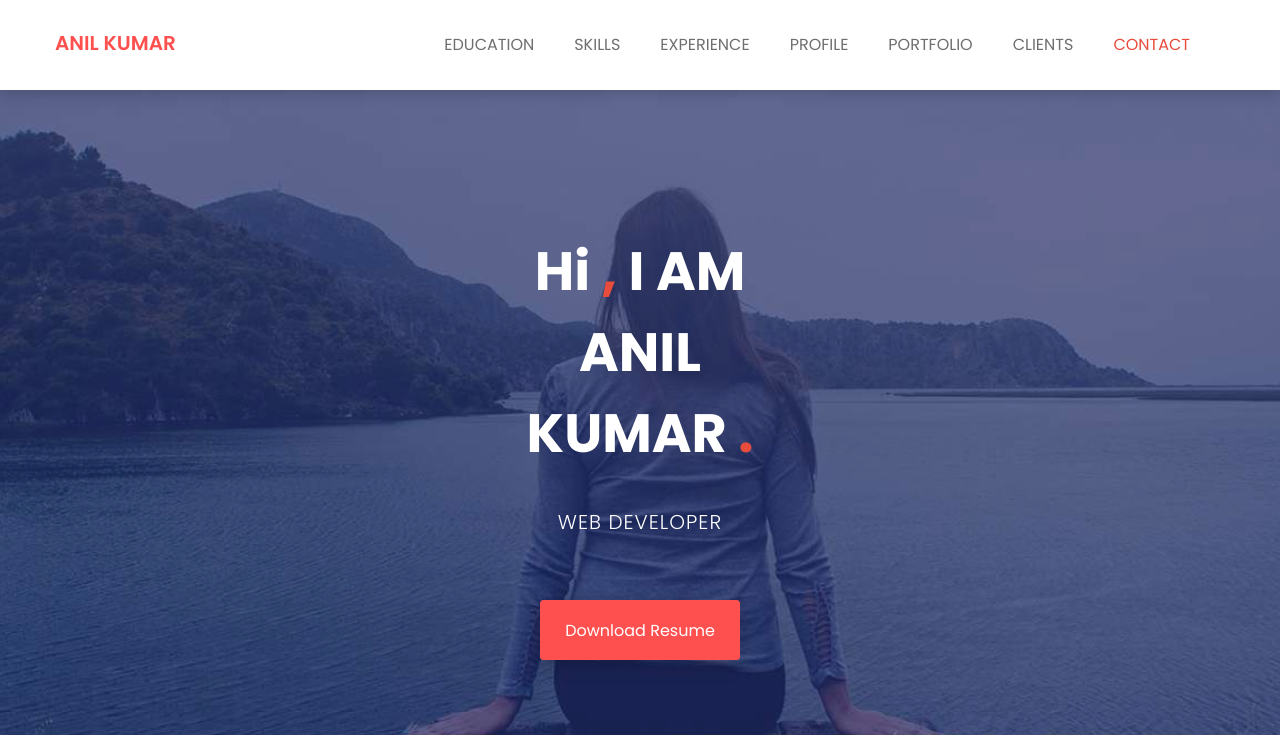
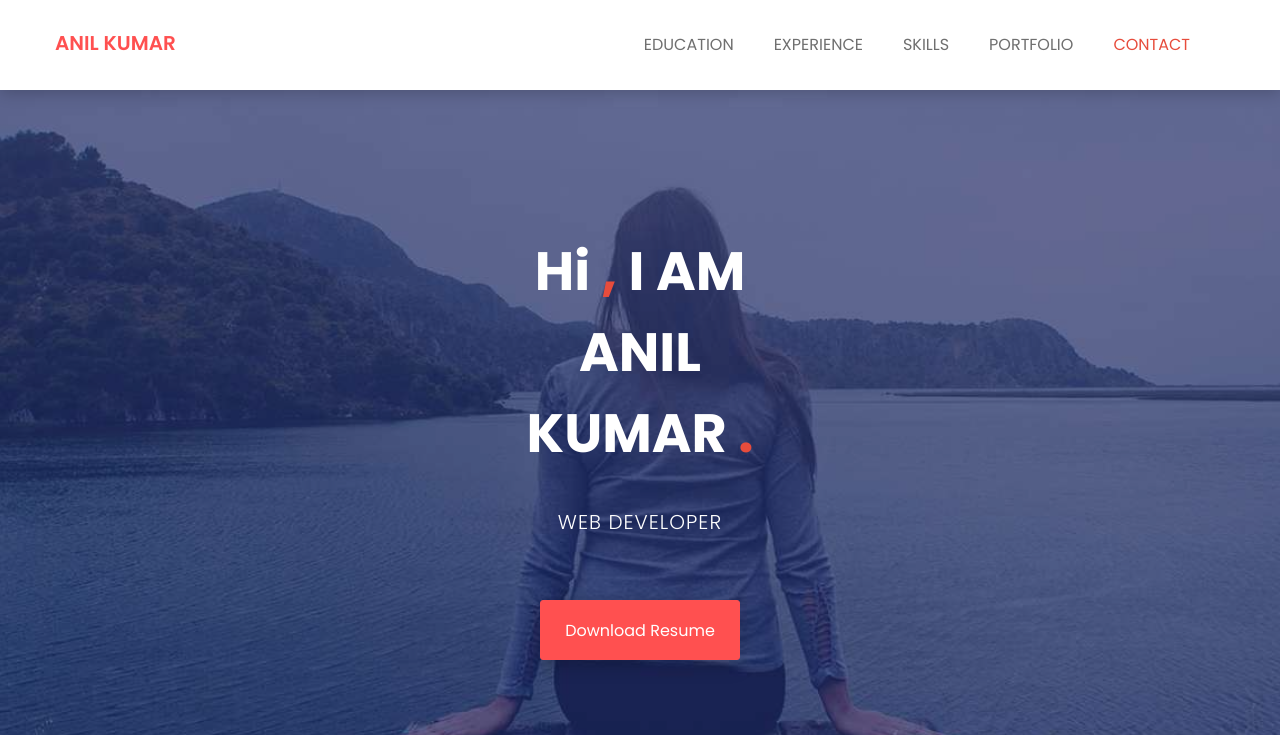
Before and after one commit to Anilpandiya/anilpandiya.github.io, a plain HTML site: page index.html in a window 1280 px wide. Shown: the top 735 px of the page. Drawn offline with nearby package versions, Linux system fonts and the light colour scheme; files whose address does not match are found by name.

Commit message:
24/9 cloned in office doc folder
-- added all assets
-- edited header navigation
-- commented profile & clients part

```diff
--- a/index.html
+++ b/index.html
@@ -82,11 +82,11 @@
 			                <ul class="nav navbar-nav navbar-right" data-in="fadeInDown" data-out="fadeOutUp">
 			                <li class=" smooth-menu active"></li>
 			                    <li class="smooth-menu"><a href="#education">education</a></li>
-			                    <li class="smooth-menu"><a href="#skills">skills</a></li>
+			                    <!-- <li class="smooth-menu"><a href="#skills">skills</a></li> -->
 			                    <li class="smooth-menu"><a href="#experience">experience</a></li>
-			                    <li class="smooth-menu"><a href="#profiles">profile</a></li>
+			                    <li class="smooth-menu"><a href="#profiles">skills</a></li>
 			                    <li class="smooth-menu"><a href="#portfolio">portfolio</a></li>
-			                    <li class="smooth-menu"><a href="#clients">clients</a></li>
+			                    <!-- <li class="smooth-menu"><a href="#clients">clients</a></li> -->
 			                    <li class="smooth-menu"><a href="#contact">contact</a></li>
 			                </ul><!--/.nav -->
 			            </div><!-- /.navbar-collapse -->
@@ -153,7 +153,7 @@
 									<div class="col-sm-3">
 										<div class="single-about-add-info">
 											<h3>website</h3>
-											<p>www.brownsine.com</p>
+											<p>www.anilpandiya.github.io</p>
 										</div>
 									</div>
 								</div>
```
Also changed, not shown: assets/download/browney.txt (deleted), assets/images/Experience/CapG_logo.png (added), assets/images/Experience/ibm_logo.png (added), assets/images/Experience/ibm_logo2.png (added), assets/images/about/profile_image.jpg, 1 other file.
